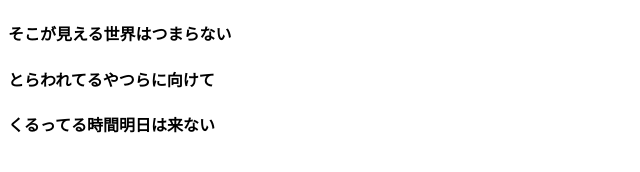
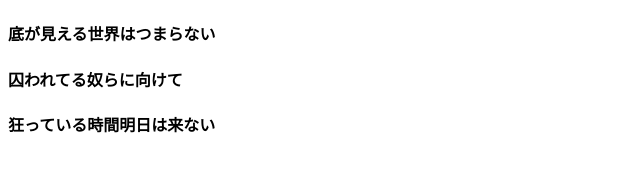
Before and after one commit to Ult-NinjaHattori/Vue, a plain HTML site: page component3-1.html in a window 1280 px wide. Shown: the whole page, without its empty margins (0-640 px from the left). Drawn offline with nearby package versions, Linux system fonts and the light colour scheme.

Commit message:
component-Jsframe12

```diff
--- a/component3-1.html
+++ b/component3-1.html
@@ -7,9 +7,9 @@
 	</head>
 	<body>
 		<div id="blog-post-demo"><!--ここのtitleに書かれたのが表示される-->
-			<blog-post title="そこが見える世界はつまらない"></blog-post>
-			<blog-post title="とらわれてるやつらに向けて"></blog-post>
-			<blog-post title="くるってる時間明日は来ない"></blog-post>
+			<blog-post title="底が見える世界はつまらない"></blog-post>
+			<blog-post title="囚われてる奴らに向けて"></blog-post>
+			<blog-post title="狂っている時間明日は来ない"></blog-post>
 		</div>
 
 		<script src="https://cdn.jsdelivr.net/npm/vue@3.4.27/dist/vue.global.js"></script>
```
Also changed, not shown: component2.html (+1 -1 lines), component3-2.html (+1 -1 lines), component3-3.html (+1 -1 lines), component3-4.html (+1 -1 lines), component3-5.html (+1 -1 lines).
